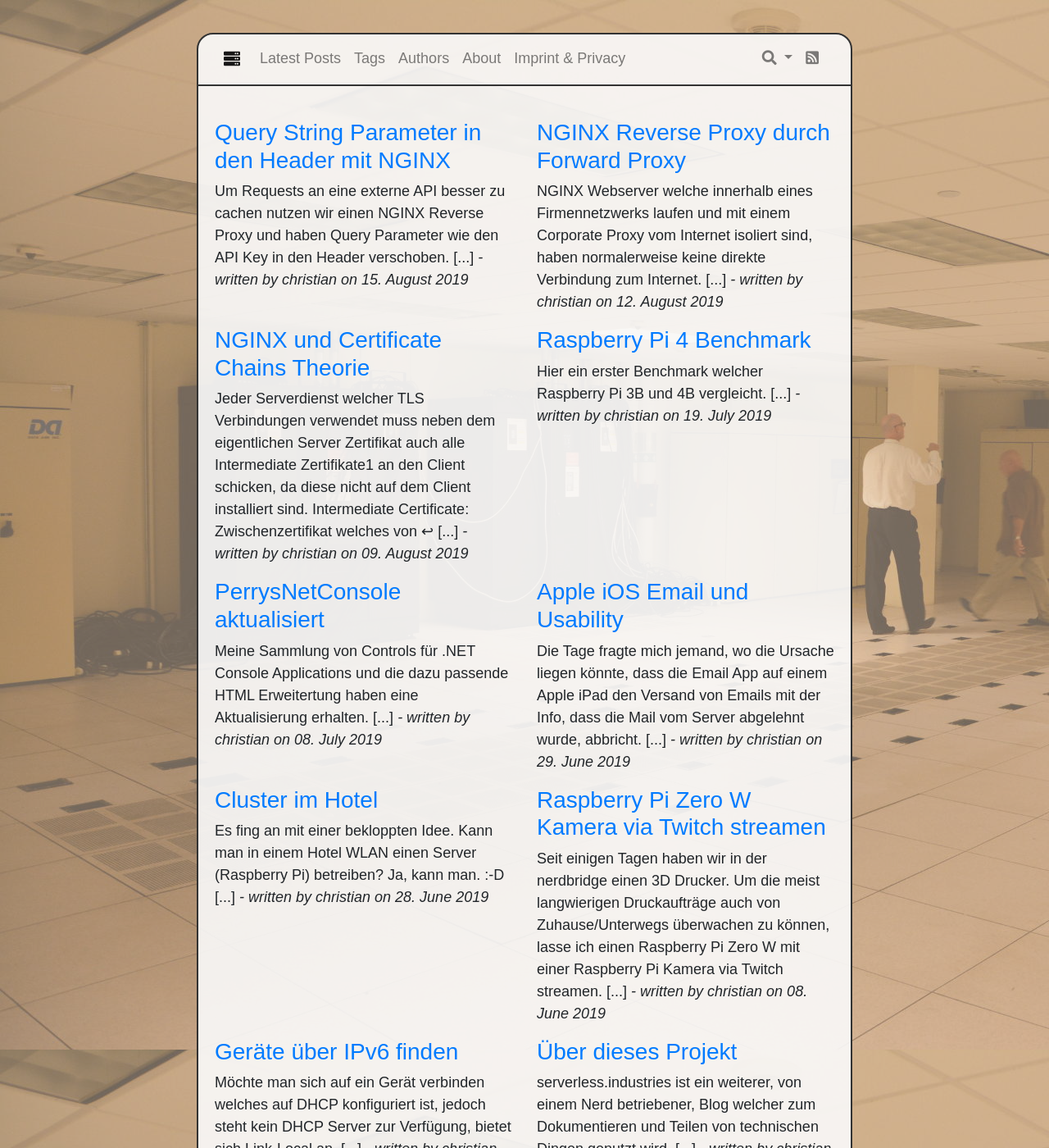
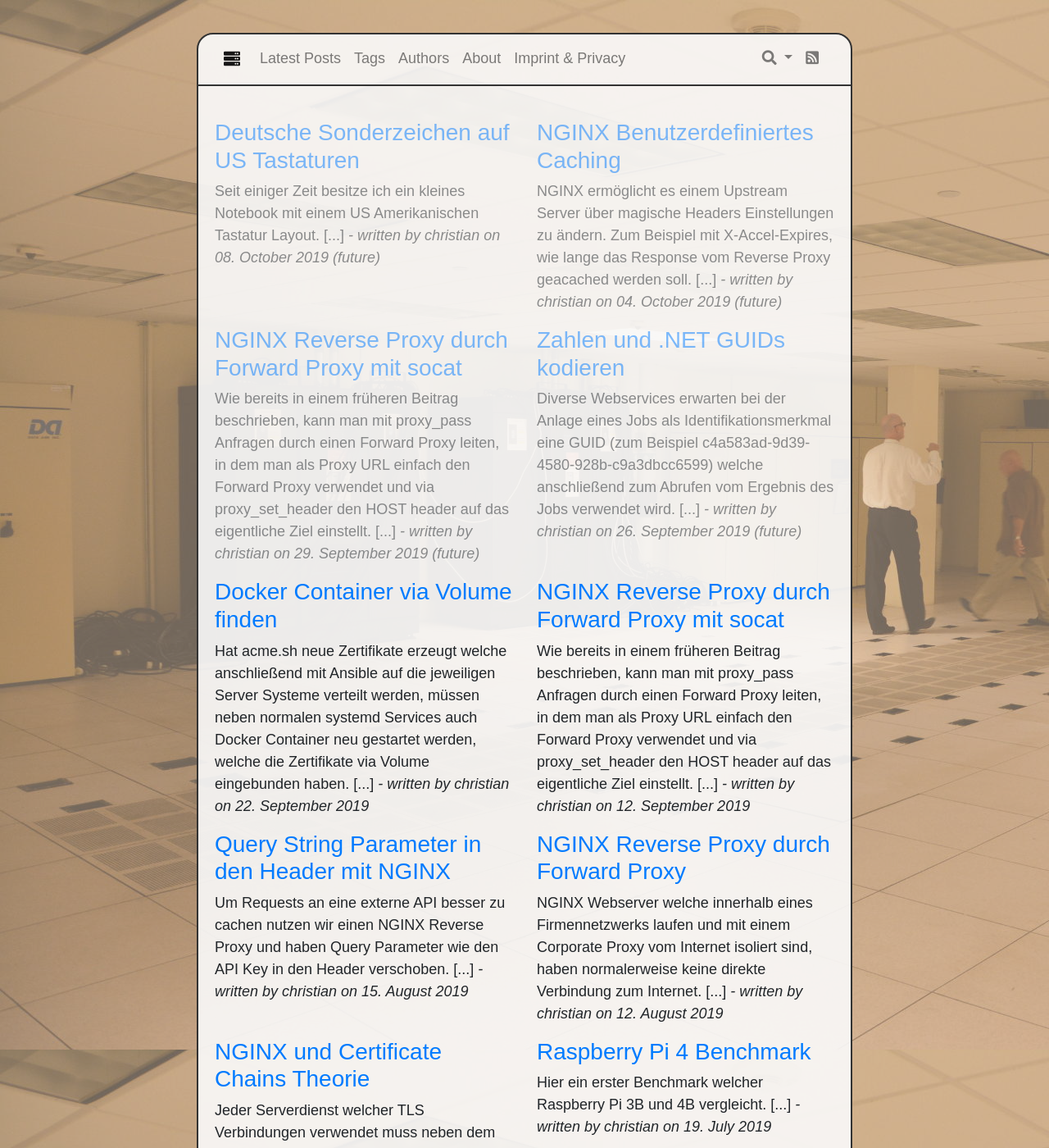
Before and after one commit to perryflynn/serverless.industries, a Jekyll site: the page built from src/index.html, in a window 1280 px wide and 1400 px high. Shown: the whole window at 82% size. Built offline with Jekyll 4.4.1, drawn with Linux system fonts in a browser that asks for light colours.

Commit message:
Update src/_posts/2019/2019-09-25-number-to-guid.md, src/_posts/2019/2019-09-28-nginx-reverseproxy-through-forward-proxy-socat.md files

````diff
--- /dev/null
+++ b/src/_posts/2019/2019-09-12-nginx-reverseproxy-through-forward-proxy-socat.md
@@ -0,0 +1,65 @@
+---
+author: christian
+title: NGINX Reverse Proxy durch Forward Proxy mit socat
+language: german
+tags: [http, nginx]
+---
+
+Wie bereits in [einem früheren Beitrag][nginx-forwardproxy]
+beschrieben, kann man mit `proxy_pass` Anfragen durch einen
+Forward Proxy leiten, in dem man als Proxy URL einfach den
+Forward Proxy verwendet und via `proxy_set_header` den `HOST` header
+auf das eigentliche Ziel einstellt.
+
+[nginx-forwardproxy]: {{ site.baseurl }}{% post_url 2019/2019-08-12-nginx-reverseproxy-through-forward-proxy %}
+
+Im Testbetrieb hat sich nun aber heraus gestellt, dass dies nur mit HTTP
+Traffic funktioniert. Soll eine TLS Verbindung aufgebaut werden, schlägt
+dies fehl, da NGINX nicht in der Lage ist den PROXY CONNECT Prozess korrekt
+auszuführen.
+
+Zur Rettung kommt hier das Tool [socat](http://www.dest-unreach.org/socat/),
+welches ganz offiziell und ohne Tricks einen Proxy Connect beherrscht:
+
+```sh
+socat TCP4-LISTEN:8443,reuseaddr,fork,bind=127.0.0.1 \
+    PROXY:corporate-proxy.serverless.industries:webservice.example.com:443,proxyport=8080
+```
+
+Das ganze als systemd unit:
+
+```ini
+[Unit]
+Description=Socat API Proxy
+After=network.target
+
+[Service]
+ExecStart=/usr/bin/socat TCP4-LISTEN:8443,reuseaddr,fork,bind=127.0.0.1 PROXY:corporate-proxy.serverless.industries:webservice.example.com:443,proxyport=8080
+Restart=on-failure
+Type=simple
+
+[Install]
+WantedBy=multi-user.target
+Alias=socat-api-proxy.service
+```
+
+In der NGINX Konfiguration wird dann der socat Port verwendet:
+
+```
+server {
+    listen 443 ssl http2;
+    listen [::]:443 ssl http2;
+
+    server_name webserviceproxy.serverless.industries;
+
+    ssl_certificate /etc/ssl/http/bundle_serverless.industries.cert;
+    ssl_certificate_key /etc/ssl/http/serverless.industries.key;
+
+    location / {
+        proxy_set_header Host webservice.example.com;
+        proxy_pass https://localhost:8443;
+    }
+}
+```
+
+Quelle: [https://stackoverflow.com/a/46824465](https://stackoverflow.com/a/46824465)
--- /dev/null
+++ b/src/_posts/2019/2019-09-22-ansible-docker-containers-by-volume.md
@@ -0,0 +1,61 @@
+---
+author: christian
+title: Docker Container via Volume finden
+language: german
+tags: [docker, ansible]
+---
+
+Hat [acme.sh][acmesh] neue Zertifikate erzeugt welche anschließend mit
+[Ansible][ansible] auf die jeweiligen Server Systeme verteilt werden,
+müssen neben normalen systemd Services auch Docker Container neu gestartet
+werden, welche die Zertifikate via Volume eingebunden haben.
+
+[acmesh]: https://github.com/Neilpang/acme.sh
+[ansible]: https://www.ansible.com/overview/how-ansible-works
+
+```yml
+# install jq as a dependency on the remote system
+-
+    name: Install jq
+    package:
+        name: jq
+        state: present
+
+# do a inspect on all docker containers,
+# search with jq in the JSON for all
+# containers which using a volume path starting with /etc/letsencrypt
+-
+    name: Find container which are using certificates
+    shell: "docker inspect $(docker ps --format \"{{'{{'}}.ID{{'}}'}}\") | jq '[ .[] | { name: .Name, mounts: [ .Mounts[].Source ] } | select(.mounts | any(startswith(\"/etc/letsencrypt/\"))).name ]'"
+    register: certcontainersresult
+
+# deserialize the json for ansible
+# use an empty array if the string is empty
+-
+    name: Parse docker inspect output
+    set_fact:
+        certcontainers: "{{('[]' if certcontainersresult.stdout == '' else certcontainersresult.stdout) | from_json}}"
+
+# loop through all containers and restart them
+-
+    name: Restart all containers which using one of the certs
+    docker_container:
+        name: "{{item}}"
+        state: "started"
+        restart: yes
+    loop: "{{certcontainers|default([])}}"
+```
+
+Der `docker inspect` Befehl liefert JSON, welches mit dem sehr praktischen Tool `jq` durchsucht
+werden kann. Als Ergebnis dieses Befehls erhält man ein einfaches JSON Array mit
+allen Container Namen welche Lets Encrypt Zertifikate verwenden:
+
+```json
+[
+  "/container01",
+  "/container02"
+]
+```
+
+Der JSON String kann anschließend von Ansible deserialisiert werden und
+in der `loop` Anweisung zum Container Neustart verwendet werden.
--- /dev/null
+++ b/src/_posts/2019/2019-09-26-number-to-guid.md
@@ -0,0 +1,49 @@
+---
+author: christian
+title: Zahlen und .NET GUIDs kodieren
+language: german
+tags: ['CSharp', '.NET']
+---
+
+Diverse Webservices erwarten bei der Anlage eines Jobs als
+Identifikationsmerkmal eine GUID (zum Beispiel `c4a583ad-9d39-4580-928b-c9a3dbcc6599`)
+welche anschließend zum Abrufen vom Ergebnis des Jobs verwendet wird.
+
+Verknüpft man diese Job GUID mit Daten in der eigenen Datenbank,
+kann man sich eine separate Spalte oder gar ganze Tabelle sparen,
+in dem man einfach den vorhandenen Primary Key als GUID kodiert.
+
+In C# ist eine Zahl vom Typ `long` 8 Byte lang. In ein `Guid` Object passen
+16 Byte. Man kann also ohne Probleme zwei `long`
+Werte in eine GUID kodieren:
+
+```cs
+// Encode
+long numberOne = long.MinValue;
+long numberTwo = long.MaxValue;
+byte[] guidBytes = new byte[16];
+
+BitConverter.GetBytes(numberOne).CopyTo(guidBytes, 0);
+BitConverter.GetBytes(numberTwo).CopyTo(guidBytes, 8);
+
+var guid = new Guid(guidBytes);
+```
+
+Wieder dekodieren funktioniert ähnlich simpel:
+
+```cs
+// Decode
+var guid = "...";
+var reverseGuid = Guid.Parse(guid);
+var reverseGuidBytes = reverseGuid.ToByteArray();
+
+long numberOne = BitConverter.ToInt64(reverseGuidBytes, 0);
+long numberTwo = BitConverter.ToInt64(reverseGuidBytes, 8);
+```
+
+Reichen zwei Zahlen nicht, sollte man
+einen Blick auf die anderen Datentypen die C# beherrscht werfen.
+Zum Beispiel gibt es da noch `short` und `ushort`.
+
+Das Kodieren sollte aber so gebaut sein, dass Exceptions geworfen werden,
+wenn sich eine Eingabe außerhalb des darstellbaren Bereichts befindet!
--- /dev/null
+++ b/src/_posts/2019/2019-09-29-nginx-reverseproxy-through-forward-proxy-socat.md
@@ -0,0 +1,65 @@
+---
+author: christian
+title: NGINX Reverse Proxy durch Forward Proxy mit socat
+language: german
+tags: [http, nginx]
+---
+
+Wie bereits in [einem früheren Beitrag][nginx-forwardproxy]
+beschrieben, kann man mit `proxy_pass` Anfragen durch einen
+Forward Proxy leiten, in dem man als Proxy URL einfach den
+Forward Proxy verwendet und via `proxy_set_header` den `HOST` header
+auf das eigentliche Ziel einstellt.
+
+[nginx-forwardproxy]: {{ site.baseurl }}{% post_url 2019/2019-08-12-nginx-reverseproxy-through-forward-proxy %}
+
+Im Testbetrieb hat sich nun aber heraus gestellt, dass dies nur mit HTTP
+Traffic funktioniert. Soll eine TLS Verbindung aufgebaut werden, schlägt
+dies fehl, da NGINX nicht in der Lage ist den PROXY CONNECT Prozess korrekt
+auszuführen.
+
+Zur Rettung kommt hier das Tool [socat](http://www.dest-unreach.org/socat/),
+welches ganz offiziell und ohne Tricks einen Proxy Connect beherrscht:
+
+```sh
+socat TCP4-LISTEN:8443,reuseaddr,fork,bind=127.0.0.1 \
+    PROXY:corporate-proxy.serverless.industries:webservice.example.com:443,proxyport=8080
+```
+
+Das ganze als systemd unit:
+
+```ini
+[Unit]
+Description=Socat API Proxy
+After=network.target
+
+[Service]
+ExecStart=/usr/bin/socat TCP4-LISTEN:8443,reuseaddr,fork,bind=127.0.0.1 PROXY:corporate-proxy.serverless.industries:webservice.example.com:443,proxyport=8080
+Restart=on-failure
+Type=simple
+
+[Install]
+WantedBy=multi-user.target
+Alias=socat-api-proxy.service
+```
+
+In der NGINX Konfiguration wird dann der socat Port verwendet:
+
+```
+server {
+    listen 443 ssl http2;
+    listen [::]:443 ssl http2;
+
+    server_name webserviceproxy.serverless.industries;
+
+    ssl_certificate /etc/ssl/http/bundle_serverless.industries.cert;
+    ssl_certificate_key /etc/ssl/http/serverless.industries.key;
+
+    location / {
+        proxy_set_header Host webservice.example.com;
+        proxy_pass https://localhost:8443;
+    }
+}
+```
+
+Quelle: [https://stackoverflow.com/a/46824465](https://stackoverflow.com/a/46824465)
--- /dev/null
+++ b/src/_posts/2019/2019-10-04-nginx-userdefined-caching.md
@@ -0,0 +1,95 @@
+---
+author: christian
+title: NGINX Benutzerdefiniertes Caching
+language: german
+tags: [http, nginx]
+---
+
+NGINX ermöglicht es einem Upstream Server über [magische Headers][magic-headers]
+Einstellungen zu ändern. Zum Beispiel mit `X-Accel-Expires`, wie lange das Response
+vom Reverse Proxy geacached werden soll.
+
+Sehr praktisch wenn man ein extrem komplexes Caching Setup umsetzen will.
+Man kann durch diesen Header im Code des Upstream Server steuern, wie lange gecached wird.
+
+[magic-headers]: https://www.nginx.com/resources/wiki/start/topics/examples/x-accel/
+
+In dem man zwei NGINX Reverse Proxy `server {}` Blöcke hintereinander schaltet, kann man
+auch dem User erlauben eine Cache Zeit festzulegen:
+
+```
+proxy_cache_path /tmp/cache levels=1:2 keys_zone=examplecache:10m max_size=50g inactive=86400 use_temp_path=on;
+
+server {
+    listen 127.0.0.1:7443 ssl;
+    ssl_certificate /etc/ssl/http/bundle_example.com.cert;
+    ssl_certificate_key /etc/ssl/http/example.com.key;
+
+    location / {
+        # set the cache time for examplecache by request header
+        add_header X-Accel-Expires $http_x_cache_ttl;
+        add_header Cache-Control max-age=$http_x_cache_ttl;
+
+        # ignore cache headers from upstream
+        proxy_ignore_headers X-Accel-Redirect X-Accel-Expires X-Accel-Limit-Rate X-Accel-Buffering X-Accel-Charset Expires Cache-Control Vary;
+        proxy_hide_header Cache-Control;
+        proxy_hide_header Via;
+
+        # remove our custom headers for upstream
+        proxy_set_header X-Cache-TTL "";
+
+        # relay the request to the real upstream
+        proxy_pass https://api.webservice.serverless.industries;
+    }
+}
+
+server {
+    server_name example.com;
+    listen 443 ssl http2;
+    listen [::]:443 ssl http2;
+
+    ssl_certificate /etc/ssl/http/bundle_example.com.cert;
+    ssl_certificate_key /etc/ssl/http/example.com.key;
+
+    location / {
+        proxy_cache examplecache;
+        proxy_cache_methods GET HEAD POST;
+        proxy_cache_lock on;
+        proxy_read_timeout 60s;
+        proxy_http_version 1.1;
+        proxy_redirect off;
+        proxy_cache_key $scheme$proxy_host$request_uri$is_args$args;
+
+        # prepare caching headers
+        proxy_hide_header X-Cache;
+        proxy_set_header X-Cache-TTL $http_x_cache_ttl;
+        add_header X-Cache $upstream_cache_status;
+        add_header X-Cache-TTL $http_x_cache_ttl;
+
+        # Forward to intermediate nginx server block
+        proxy_set_header Host api.webservice.serverless.industries;
+        proxy_pass https://127.0.0.1:7443;
+    }
+}
+```
+
+Ablauf:
+
+- Eingehendes Request auf example.com mit `X-Cache-TTL` header
+- Weiterleitung an 127.0.0.1:7443
+- Weiterleitung an api.webservice.serverless.industries
+- Antwort mit Response und `X-Accel-Expires` header mit dem Inhalt von `X-Cache-TTL`
+- example.com nutzt die Zeitangabe in Sekunde aus `X-Accel-Expires` zur Anlage des Cache
+- Antwort an den Benutzer
+
+## Hohes Missbrauchspotential
+
+Man sollte sich ganz genau überlegen, ob man dieses Setup ungeschützt
+im Internet betreibt. Macht ein User einen Fehler oder setzt gar falsche Werte aus Absicht,
+kann dies zum Beispiel die Festplatte vollaufen lassen oder den Upstream unbrauchbar machen,
+da Daten (zum Beispiel) für 100 Jahre gecached werden.
+
+In meinem Fall läuft das Setup in einem geschützten Netzwerk und
+im `proxy_cache_key` ist eine User ID enthalten. Das sorgt dafür, dass der
+Cache immer nur für einen Benutzer gilt und somit nicht alle anderen Benutzer
+beeinträchtigt.
--- /dev/null
+++ b/src/_posts/2019/2019-10-08-umlauts-on-us-keyboard.md
@@ -0,0 +1,27 @@
+---
+author: christian
+title: Deutsche Sonderzeichen auf US Tastaturen
+language: german
+tags: ['windows', 'keyboard']
+---
+
+Seit einiger Zeit besitze ich ein kleines Notebook mit einem
+US Amerikanischen Tastatur Layout.
+
+Um beim Schreiben von Texten dennoch Umalute nutzen zu können,
+sollte man das Layout in den Windows Einstellungen auf
+**English (United States - International Keyboard)** umzustellen.
+
+Dies bietet mehr oder weniger komfortable Shortcuts:
+
+{:.table .table-bordered}
+| Zeichen | Shortcut |
+|---|---|
+| ü/Ü | " + u |
+| ä/Ä | " + a |
+| ö/Ö | " + o |
+| ß | Ctrl + Alt + s |
+| € | Ctrl + Alt + 5 |
+
+Umstelen kann man die Tastatur in den Optionen der jeweiligen
+"Preferred Language".
````
Also changed, not shown: src/_posts/2019/2019-05-30-find-device-ipv6-link-local.md (+1 -1 lines).
